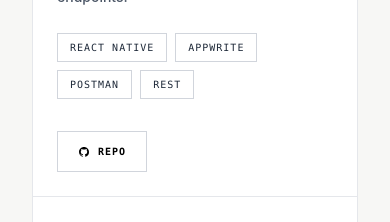
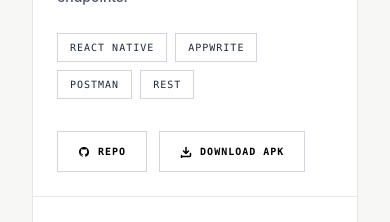
Before and after one commit to Jayant-Datta/Portfolio, a React app: page / in a window 390 px wide. Shown: the part 6380-6602 px from the top of the page. Built offline with nearby package versions, Linux system fonts and the light colour scheme; the HTML template or start-up script is replaced by a standard one.

Commit message:
feat: add download APK action button for Cinematica mobile app

```diff
--- a/src/components/Projects.jsx
+++ b/src/components/Projects.jsx
@@ -8,7 +8,8 @@
       description: 'Engineered a real-time sports scoring system with low-latency backend API servers using WebSockets and Server-Sent Events (SSE) for synchronous data delivery.',
       tools: ['NODE.JS', 'POSTGRESQL', 'WEBSOCKETS', 'HTTPPIE'],
       liveLink: 'https://sportz-websockets.vercel.app/',
-      repoLink: 'https://github.com/Jayant-Datta/Sportz-Websockets'
+      repoLink: 'https://github.com/Jayant-Datta/Sportz-Websockets',
+      downloadLink: null
     },
     {
       id: '02',
@@ -16,7 +17,8 @@
       description: 'Built a cloud storage platform using passwordless OTP. Designed Next.js Server Actions for file management and integrated a responsive Shadcn UI with global search.',
       tools: ['NEXT.JS', 'TYPESCRIPT', 'APPWRITE', 'SHADCN'],
       liveLink: 'https://stack-cloud-lake.vercel.app/auth',
-      repoLink: 'https://github.com/Jayant-Datta/StackCloud'
+      repoLink: 'https://github.com/Jayant-Datta/StackCloud',
+      downloadLink: null
     },
     {
       id: '03',
@@ -24,7 +26,10 @@
       description: 'Designed and deployed scalable RESTful API servers for a full-stack mobile application. Implemented secure user authentication flows and optimized endpoints.',
       tools: ['REACT NATIVE', 'APPWRITE', 'POSTMAN', 'REST'],
       liveLink: null,
-      repoLink: 'https://github.com/Jayant-Datta/Cinematica'
+      repoLink: 'https://github.com/Jayant-Datta/Cinematica',
+      // If using Option A (public folder), set this to: '/cinematica.apk'
+      // If using Option B (Google Drive), paste your shared link here:
+      downloadLink: 'https://drive.google.com/file/d/1pdIIfWnK2yoRHQ24qJS709rGm35jdG6B/view'
     },
     {
       id: '04',
@@ -32,16 +37,18 @@
       description: 'A modern, responsive grocery shopping application featuring a dynamic search interface, interactive cart, favorites management, and a complete onboarding flow.',
       tools: ['REACT', 'TAILWIND', 'FRONTEND', 'UI/UX'],
       liveLink: 'https://nector-grocery-app.vercel.app/',
-      repoLink: 'https://github.com/Jayant-Datta/Nector-Grocery-App'
+      repoLink: 'https://github.com/Jayant-Datta/Nector-Grocery-App',
+      downloadLink: null
     },
     {
       id: '05',
-      title: 'RESEARCH — MACHINE LEARNING & SYSTEMS', // Feel free to update this title to your exact paper title
-      description: 'Published academic research focusing on modern computing paradigms. Explored architectural methodologies, system optimizations, and implemented data-driven solutions evaluated against industry-standard benchmarks.', // Swap this out with your actual abstract/summary!
-      tools: ['RESEARCH', 'ACADEMIC', 'ANALYSIS', 'DATA'], // Update with tools used (e.g., PYTHON, LATEX, MATLAB)
+      title: 'RESEARCH — MACHINE LEARNING & SYSTEMS',
+      description: 'Published academic research focusing on modern computing paradigms. Explored architectural methodologies, system optimizations, and implemented data-driven solutions evaluated against industry-standard benchmarks.',
+      tools: ['RESEARCH', 'ACADEMIC', 'ANALYSIS', 'DATA'],
       liveLink: 'https://drive.google.com/file/d/17vdYtz5lsf7uMiIurrZD4O5ji6GaK7z-/view?usp=sharing',
-      repoLink: null, // Set to a string if you have a GitHub implementation repo for the paper, otherwise null
-      isResearch: true // Flag to safely identify and customize the button text
+      repoLink: null,
+      isResearch: true,
+      downloadLink: null
     }
   ];
 
@@ -128,6 +135,22 @@
                   REPO
                 </a>
               )}
+
+              {/* Dynamic Native Mobile App Download Button */}
+              {project.downloadLink && (
+                <a
+                  href={project.downloadLink}
+                  download="Cinematica.apk"
+                  target="_blank"
+                  rel="noopener noreferrer"
+                  className="border border-gray-300 px-5 py-3 text-black uppercase transition-colors duration-200 hover:bg-[#ff3b30] hover:text-white hover:border-[#4cd964] flex items-center gap-2 bg-white"
+                >
+                  <svg width="12" height="12" viewBox="0 0 24 24" fill="none" stroke="currentColor" strokeWidth="3" strokeLinecap="round" strokeLinejoin="round">
+                    <path d="M21 15v4a2 2 0 0 1-2 2H5a2 2 0 0 1-2-2v4M7 10l5 5 5-5M12 15V3"/>
+                  </svg>
+                  DOWNLOAD APK
+                </a>
+              )}
             </div>
 
           </div>
```
